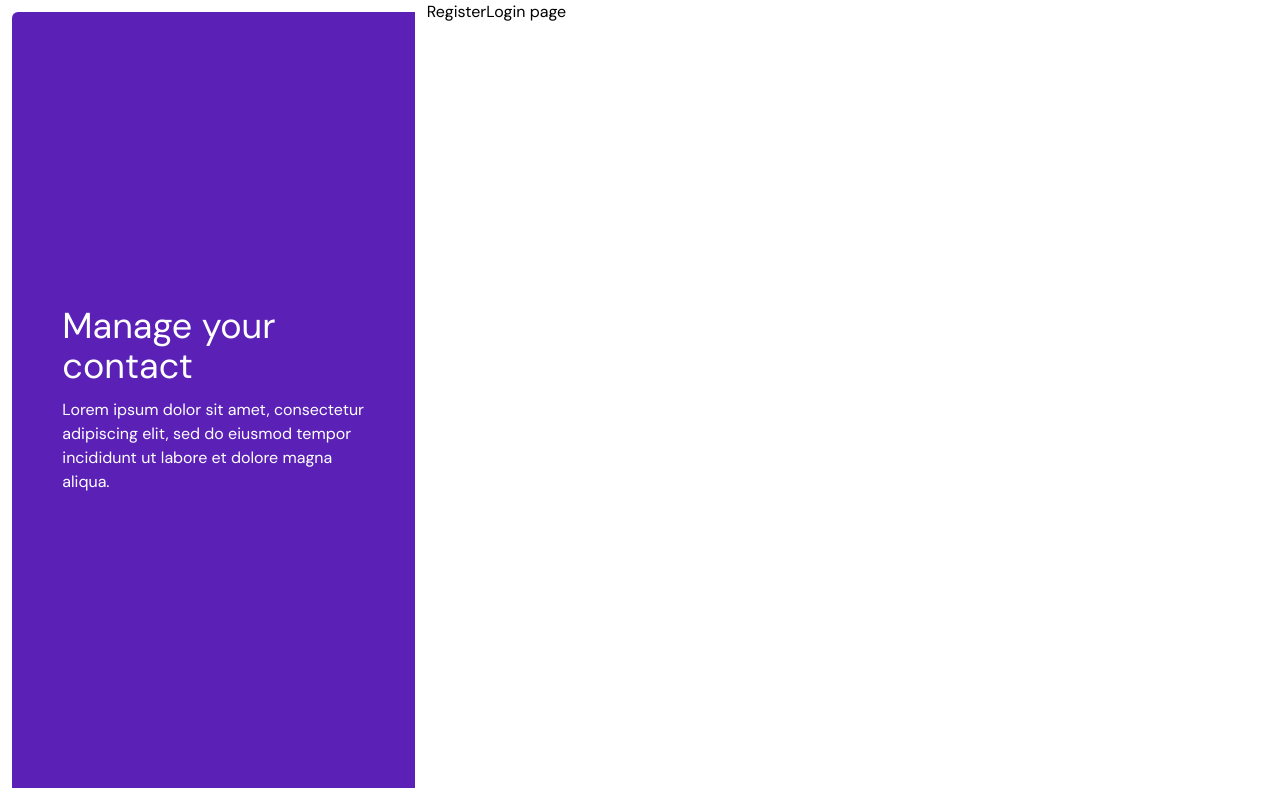
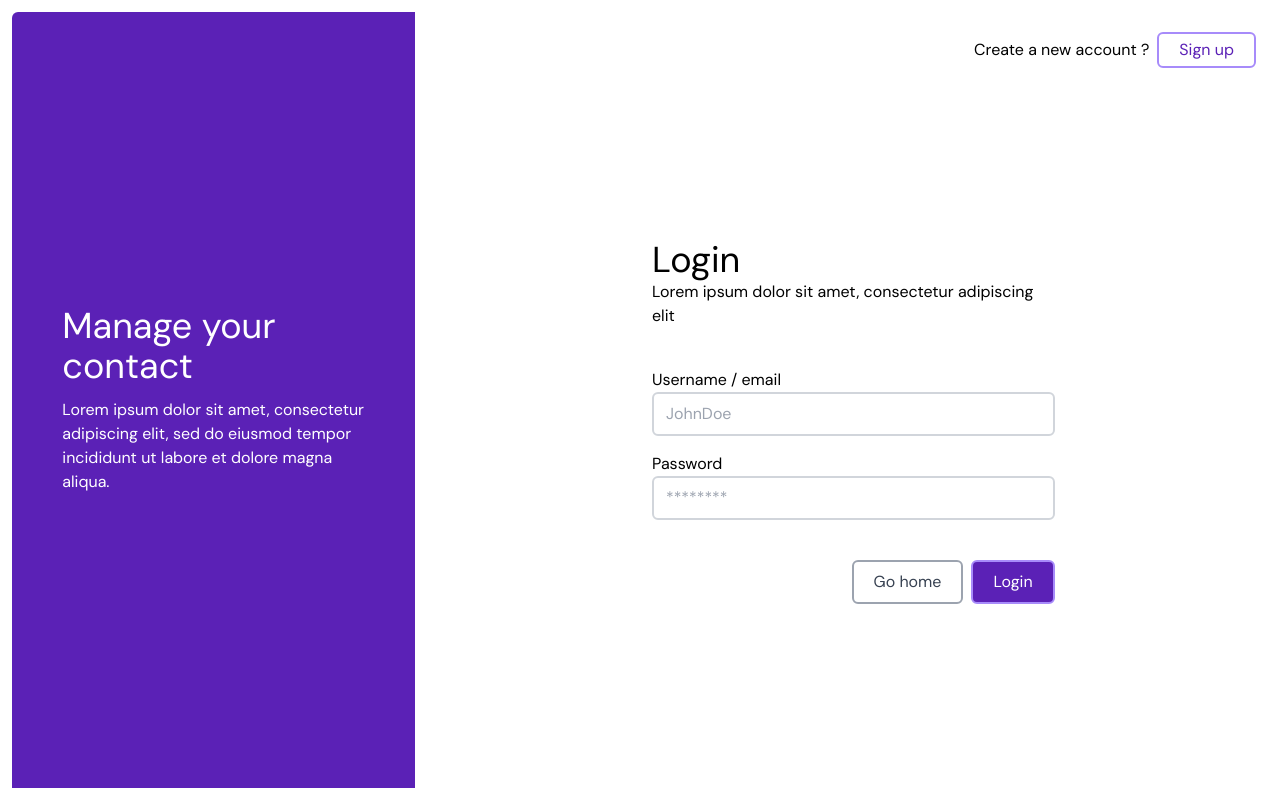
Before and after one commit to juvpengele/laravel-react-spa-contact-manager, a React (Create React App) app in the folder client/: page /login in a window 1280 px wide. Built offline with nearby package versions, Linux system fonts and the light colour scheme.

Commit message:
Integrate the authentication pages

```diff
--- a/client/src/pages/auth/Login.js
+++ b/client/src/pages/auth/Login.js
@@ -10,14 +10,46 @@ function Login() {
 
     return (
         <AuthLayout>
-            <div>
-                <Link to="/register">
-                    Register
-                </Link>
-                Login page
+            <div className="h-full p-6 flex flex-col">
+                <div className="pt-2 flex items-center justify-end">
+                    Create a new account ?
+                    <Link to="/register" className="border-2 border-purple-400 text-purple-800 hover:text-white hover:bg-purple-800 text-white px-5 py-1 rounded-md ml-2">
+                        Sign up
+                    </Link>
+                </div>
+                <div className="flex-1 md:w-full lg:w-1/2 mx-auto flex flex-col justify-center">
+                    <h1 className="text-4xl ">
+                        Login
+                    </h1>
+                    <p className="mb-10"> Lorem ipsum dolor sit amet, consectetur adipiscing elit</p>
+
+                    <form>
+
+                        <div className="mb-4">
+                            <label for="username">Username / email</label>
+                            <input type="text" id="username" className="border-gray-300 border-2 rounded-md px-3 py-2 block focus:outline-none focus:shadow-outline w-full
+                            "
+                            placeholder="JohnDoe"
+                            />
+                        </div>
+                        <div className="mb-4">
+                            <label for="password">Password</label>
+                            <input type="password" id="password" className="
+                            border-gray-300 border-2 rounded-md px-3 py-2 block focus:outline-none focus:shadow-outline w-full
+                            " placeholder="********"/>
+                        </div>
+                        <div className="flex items-center justify-end pt-6">
+                            <Link className="border-gray-400 border-2 text-gray-700 bg-white-800 text-white px-5 py-2 rounded-md mr-2" to="/">
+                                Go home
+                            </Link>
+                            <button className="border-2 border-purple-400 text-white bg-purple-800 text-white px-5 py-2 rounded-md">
+                                Login
+                            </button>
+                        </div>
+                    </form>
+                </div>
             </div>
         </AuthLayout>
-
     )
 }
 
--- a/client/src/pages/auth/Register.js
+++ b/client/src/pages/auth/Register.js
@@ -49,7 +49,7 @@ function Register() {
                             " placeholder="********"/>
                         </div>
                         <div className="flex items-center justify-end pt-6">
-                            <Link className="border-gray-400 border-2 text-gray-700 bg-white-800 text-white px-5 py-2 rounded-md mr-2">
+                            <Link className="border-gray-400 border-2 text-gray-700 bg-white-800 text-white px-5 py-2 rounded-md mr-2" to="/">
                                 Go home
                             </Link>
                             <button className="border-2 border-purple-400 text-white bg-purple-800 text-white px-5 py-2 rounded-md">
```
